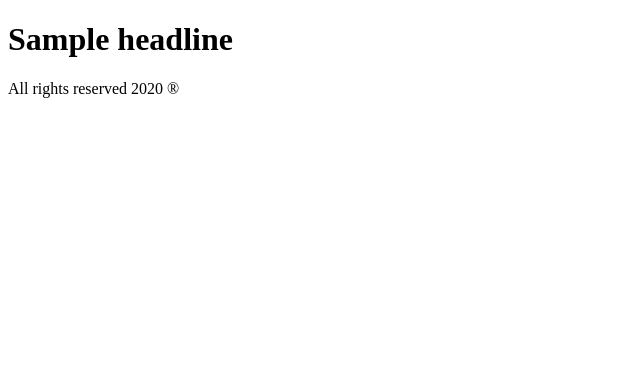
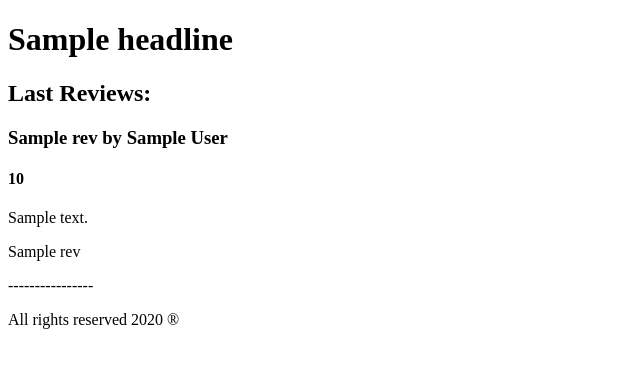
Before and after one commit to bojo-vas/Project1, a Flask app: template templates/index.html in a window 1280 px wide. Shown: the part 52-420 px from the top of the page, without its empty margins (0-640 px from the left). Run offline with Flask 2, Linux system fonts and the light colour scheme; the template is opened without the code that fills it: most values are stand-ins (such as "Sample title", 1, 10 or a date in 2020); some libraries are stand-ins or nearby versions.

Commit message:
lasr reviewed

```diff
--- a/application.py
+++ b/application.py
@@ -37,11 +37,13 @@ def home():
                            "FROM reviews INNER JOIN users ON reviews.user_id=users.id "
                            "INNER JOIN books ON reviews.isbn=books.isbn "
                          "ORDER BY reviews.id DESC LIMIT 3").fetchall()
+
     # most_rated = db.execute(f"SELECT username, name, gender, age, score, comment FROM users JOIN reviews ON reviews.user_id=users.id "
     #                      f"ORDER BY reviews.id DESC LIMIT 3").fetchall()
     [print(i) for i in last_revs]
 
-    return render_template("index.html", title=title, headline=headline, logged=session["is_logged"])
+    return render_template("index.html", title=title, headline=headline,
+    logged=session["is_logged"], last_revs=last_revs)
 
 
 @app.route("/profile")  # username, password change, name, picture?!, reviewed books, highest, lowest, user-rating
--- a/templates/index.html
+++ b/templates/index.html
@@ -5,6 +5,23 @@
 {% endblock %}
 
  {% block body %}
-
+    <div class="last">
+        <h2>Last Reviews:</h2>
+        {% for rev in last_revs %}
+        <div class="card">
+            <h3>{{ rev.title }} by {{ rev.author }}</h3>
+            <h4>{{ rev.score }}</h4>
+            {% if rev.comment %}
+            <p>{{ rev.comment }}</p>
+            {% endif %}
+            {% if rev.name %}
+            <p>{{ rev.name }}</p>
+            {% else %}
+            <p>{{ rev.username }}</p>
+            {% endif %}
+        </div>
+        <p>----------------</p>
+        {% endfor %}
+    </div>
 
 {% endblock %}
```
